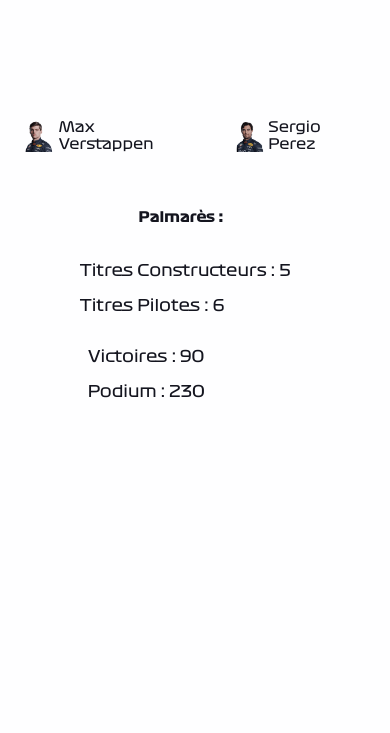
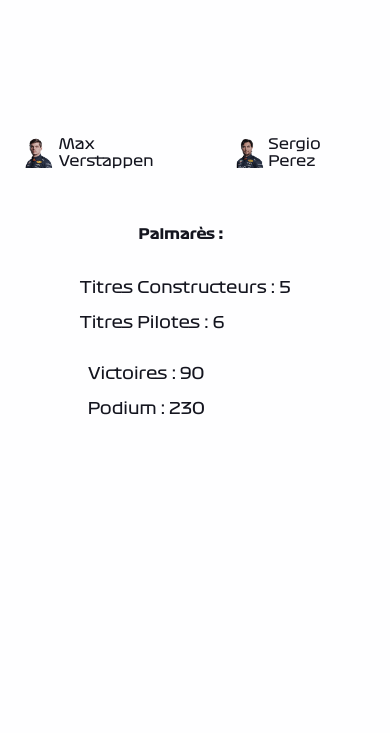
Before and after one commit to Louisedlr/TP2_gsap_formula_1, a plain HTML site: page index.html in a window 390 px wide. Shown: the part 2091-2824 px from the top of the page. Drawn offline with nearby package versions, Linux system fonts and the light colour scheme; files whose address does not match are found by name.

Commit message:
style_page_ecurie_margin_top_correct

```diff
--- a/css/style.css
+++ b/css/style.css
@@ -1400,7 +1400,7 @@
     }
 
     .thumbnail {
-        margin-top: 8vh;
+        margin-top: 10vh;
     }
 
     .pilote img {
```
